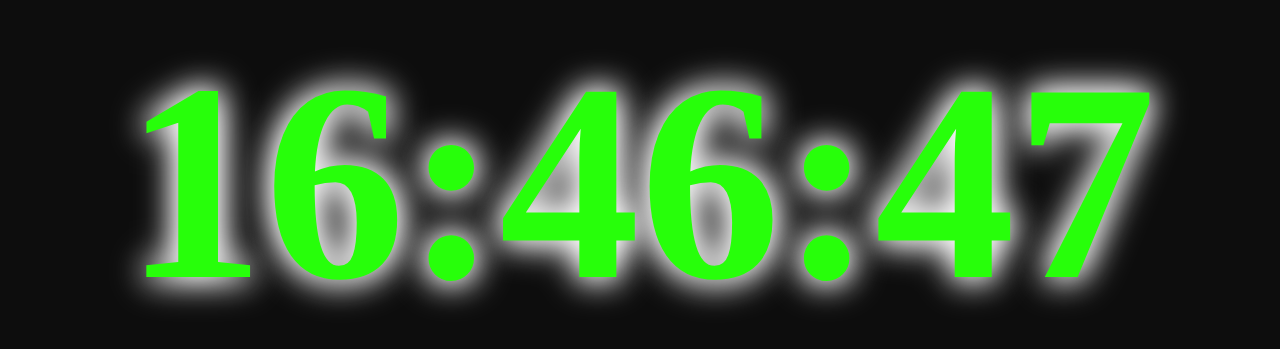
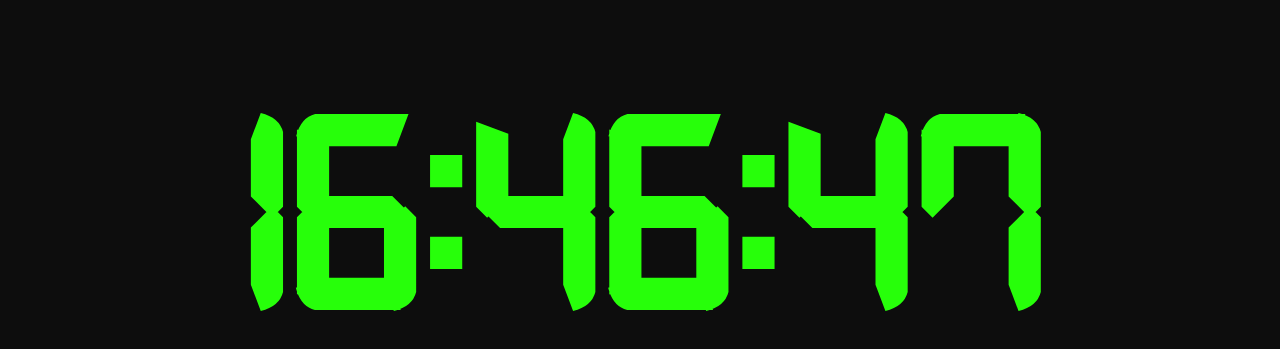
Before and after one commit to kicktv/clock, a plain HTML site: page index.html in a window 1280 px wide. Shown: the part 217-566 px from the top of the page. Drawn offline with Linux system fonts and the light colour scheme.

Commit message:
Update index.html

```diff
--- a/index.html
+++ b/index.html
@@ -2,10 +2,8 @@
 <meta name="viewport" content="width=device-width, initial-scale=1.0">
 <title>Digital Clock</title>
 <style>
-@font-face {font-family: 'digital';
-src: url(digital.ttf);}
-
-* { margin: 0; padding: 0;    box-sizing: border-box;}
+@font-face {font-family: digital; src: url(digital.ttf); }
+* {margin: 0; padding: 0;  box-sizing: border-box;}
 html, body {height: 100%;  width: 100%; }
 body {
 background: #0d0d0d; //black;
@@ -14,9 +12,9 @@ justify-content: center;
 align-items: center;
 }
 #clock {
+font-family: digital, Arial, sans-serif;
 font-size: 22vw; font-weight: 700;
 color: #27ff0a; //green
-font-family: digital, Arial, sans-serif;
 text-shadow: 0 0 30px white, 0 0 40px white;
 line-height: 20.4vh;
 display: flex;
@@ -27,20 +25,14 @@ position: relative;
 function updateClock() {
 const clockElement = document.getElementById('clock');
 const now = new Date();
-
 const hours = String(now.getHours()).padStart(2, '0');
 const minutes = String(now.getMinutes()).padStart(2, '0');
 const seconds = String(now.getSeconds()).padStart(2, '0');
-
 clockElement.textContent = `${hours}:${minutes}:${seconds}`;
 }
-
 // Update clock every second
 setInterval(updateClock, 1000);
-
 // Initialize clock
 updateClock();
-
 </script>
-
 </body></html>
```
